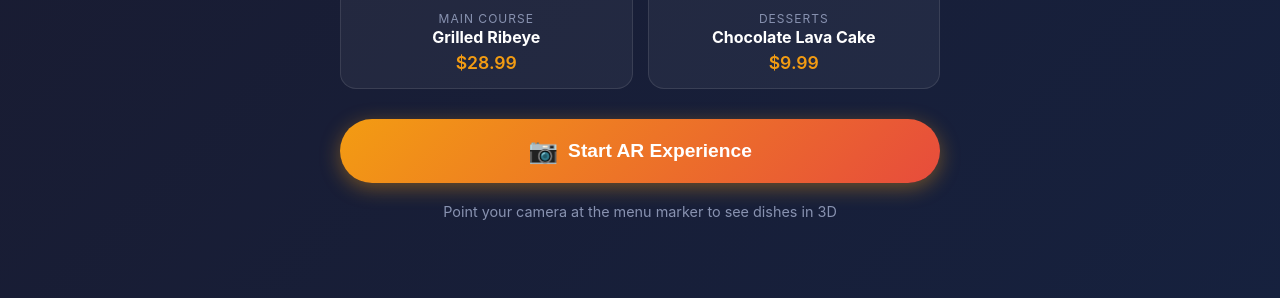
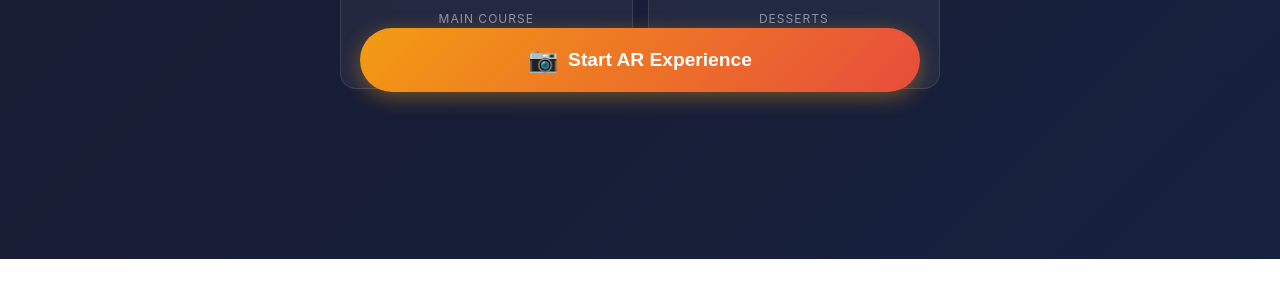
Before and after one commit to salmenkhabou/AR-Menu, a website: page index.html in a window 1280 px wide. Shown: the part 688-986 px from the top of the page. After the commit the page ends 947 px from the top, so only its background shows below. Drawn offline with Linux system fonts and the light colour scheme.

Commit message:
third commit

```diff
--- a/styles.css
+++ b/styles.css
@@ -27,7 +27,8 @@ body {
 /* Landing Page */
 #landing-page {
     padding: 20px;
-    padding-bottom: 100px;
+    padding-bottom: 140px;
+    overflow-y: auto;
 }
 
 .container {
@@ -112,9 +113,15 @@ body {
     letter-spacing: 1px;
 }
 
-/* AR Button */
+/* AR Button - Fixed at bottom */
 .ar-button {
-    width: 100%;
+    position: fixed;
+    bottom: 20px;
+    left: 20px;
+    right: 20px;
+    width: calc(100% - 40px);
+    max-width: 560px;
+    margin: 0 auto;
     padding: 18px 30px;
     font-size: 1.2rem;
     font-weight: 600;
@@ -129,6 +136,7 @@ body {
     gap: 10px;
     transition: transform 0.3s ease, box-shadow 0.3s ease;
     box-shadow: 0 5px 20px rgba(243, 156, 18, 0.4);
+    z-index: 100;
 }
 
 .ar-button:hover {
@@ -145,11 +153,7 @@ body {
 }
 
 .instructions {
-    text-align: center;
-    color: #8892b0;
-    font-size: 0.9rem;
-    margin-top: 20px;
-    padding: 0 20px;
+    display: none; /* Hidden since button is now fixed */
 }
 
 /* AR Page */
```
